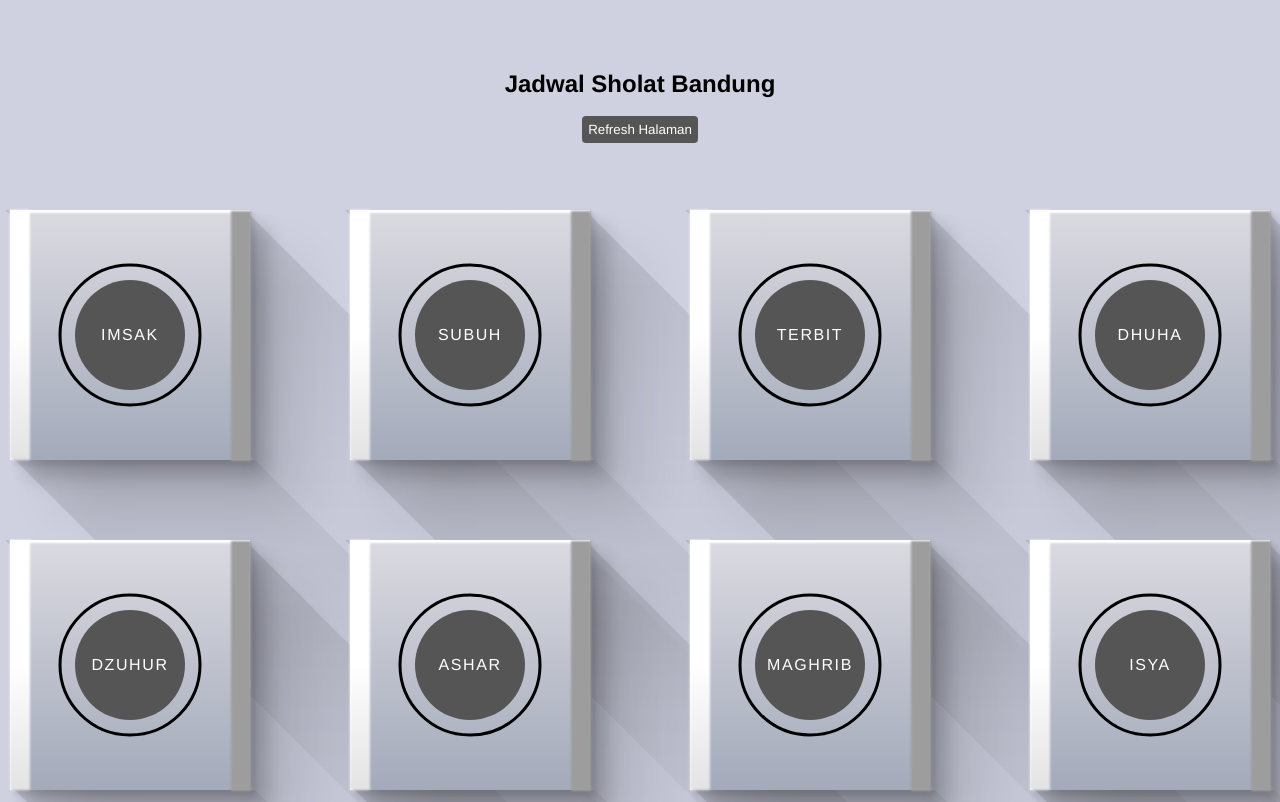
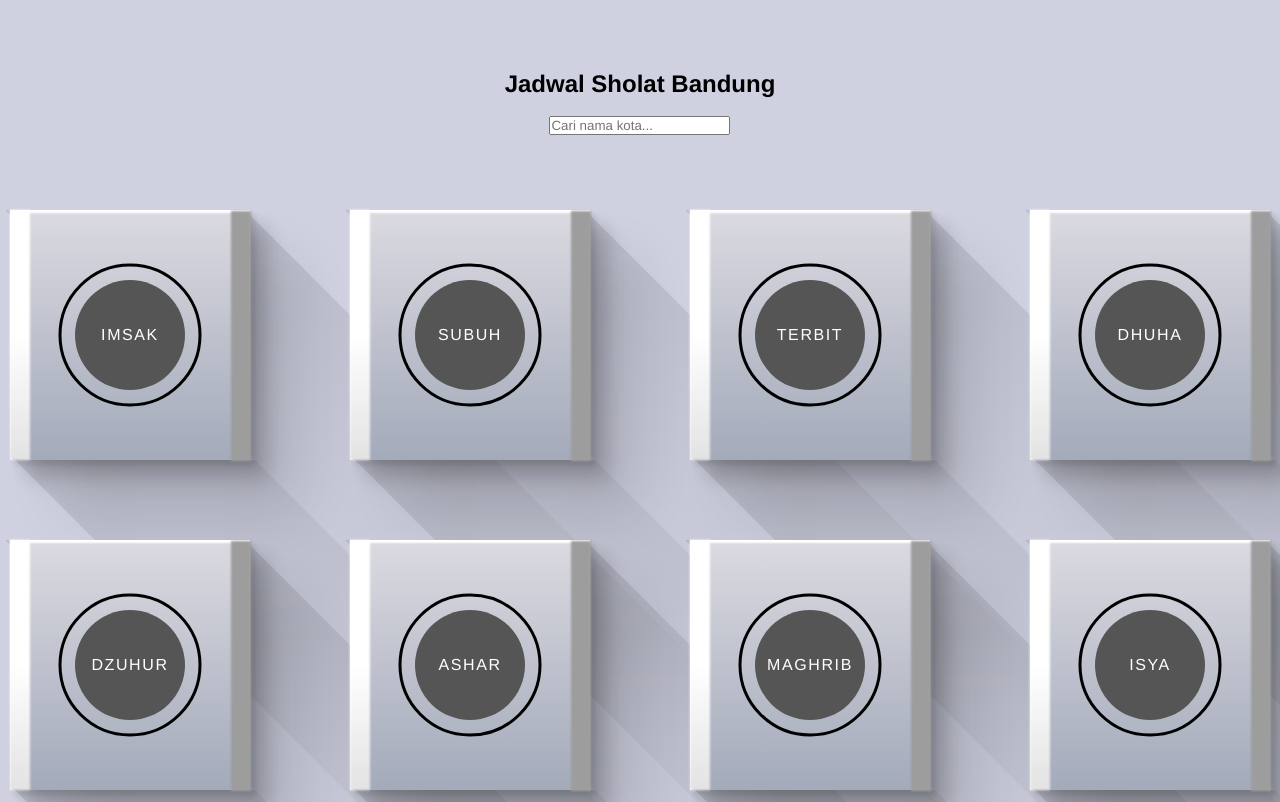
Before and after one commit to muhrenaldi/muhrenaldi.github.io, a plain HTML site: page index.html in a window 1280 px wide. Shown: the top 802 px of the page. Drawn offline with Linux system fonts and the light colour scheme; no server answers.

Commit message:
ubah dikit
yyyy

```diff
--- a/index.html
+++ b/index.html
@@ -5,13 +5,21 @@
   <meta http-equiv="X-UA-Compatible" content="IE=edge">
   <meta name="viewport" content="width=device-width, initial-scale=1.0">
   <link rel="stylesheet" href="website/style.css">
-  <script src="website/main.js"></script>
   <title>Jadwal Sholat</title>
 </head>
 <body>
-  <header><h2>Jadwal Sholat Bandung</h2>
+  <header><h2>Jadwal Sholat <span class="judul-kota">Bandung</span> </h2>
   <h3 class="tanggal"></h3><br>
-  <button onclick="location.reload()">Refresh Halaman</button></header>
+  <input type="text" id="inputSearch" placeholder="Cari nama kota..." ><br><br>
+
+    <div class="card-list hidden-list">
+      <!-- <a href="#" id="nama-kota">Bandung</a><br>
+      <a href="#" id="nama-kota">Jakarta</a><br>
+      <a href="#" id="nama-kota">Surabaya</a><br> -->
+    </div>
+
+  <!-- <button onclick="location.reload()">Refresh Halaman</button> -->
+  </header>
   <div class="container">
     <div class="box">
       <div class="shadow">
@@ -149,6 +157,6 @@
       </div>
     </div>
   </div>
-
+  <script src="website/main.js"></script>
 </body>
 </html>
```
